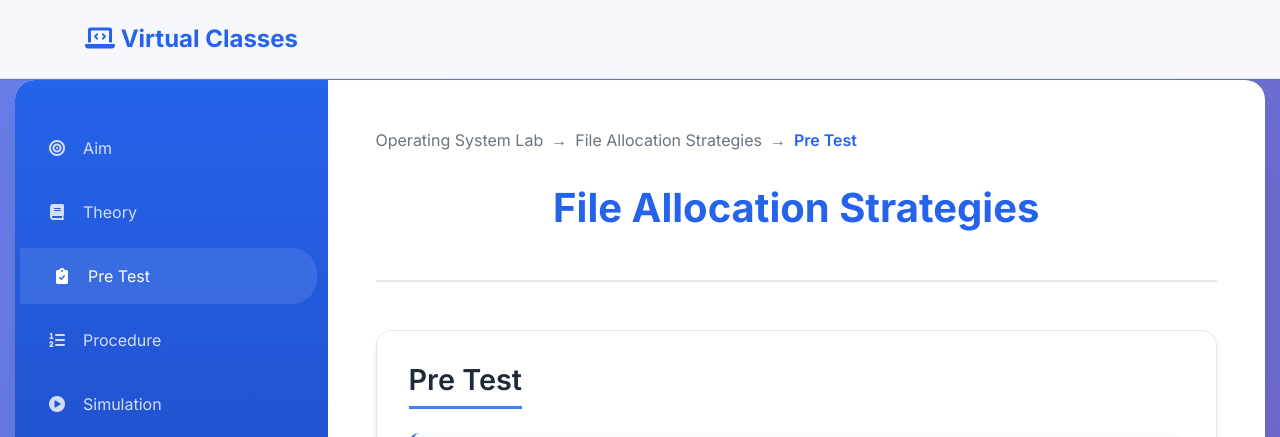
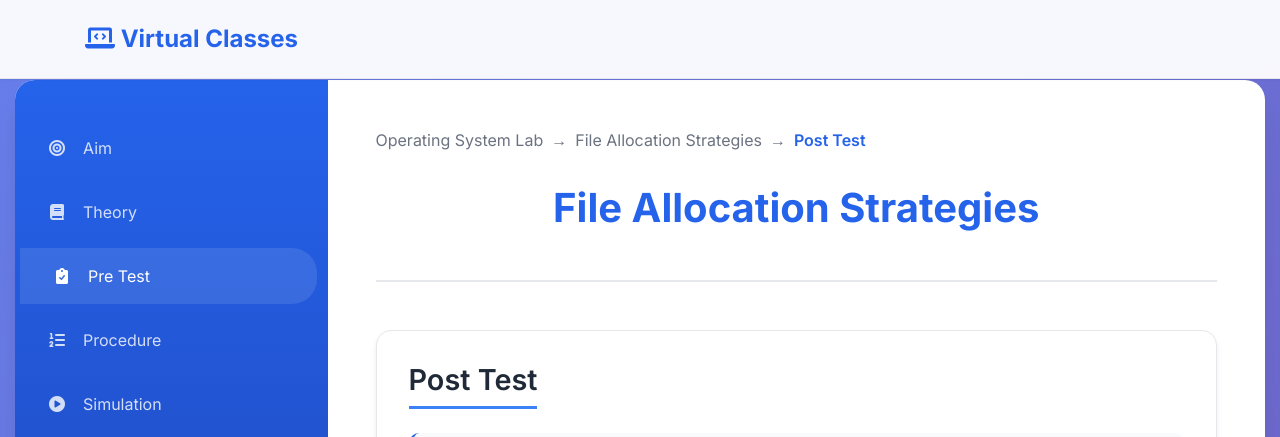
Before and after one commit to Narayan0-0/Virtual-Classes-File-Allocation, a plain HTML site: page posttest.html in a window 1280 px wide. Shown: the top 437 px of the page. Drawn offline with nearby package versions, Linux system fonts and the light colour scheme.

Commit message:
Update posttest.html

```diff
--- a/posttest.html
+++ b/posttest.html
@@ -413,7 +413,7 @@
                         <ol class="breadcrumb breadcrumb-custom">
                             <li class="breadcrumb-item">Operating System Lab</li>
                             <li class="breadcrumb-item">File Allocation Strategies</li>
-                            <li class="breadcrumb-item active">Pre Test</li>
+                            <li class="breadcrumb-item active">Post Test</li>
                         </ol>
                     </nav>
 
@@ -424,7 +424,7 @@
 
                     <!-- Content -->
                     <div class="content-card">
-                        <h2 class="section-title"><i class="fas fa-clipboard-question me-2"></i>Pre Test</h2>
+                        <h2 class="section-title"><i class="fas fa-clipboard-question me-2"></i>Post Test</h2>
 
                         <div id="quiz">
                             <!-- Question 1 -->
```
